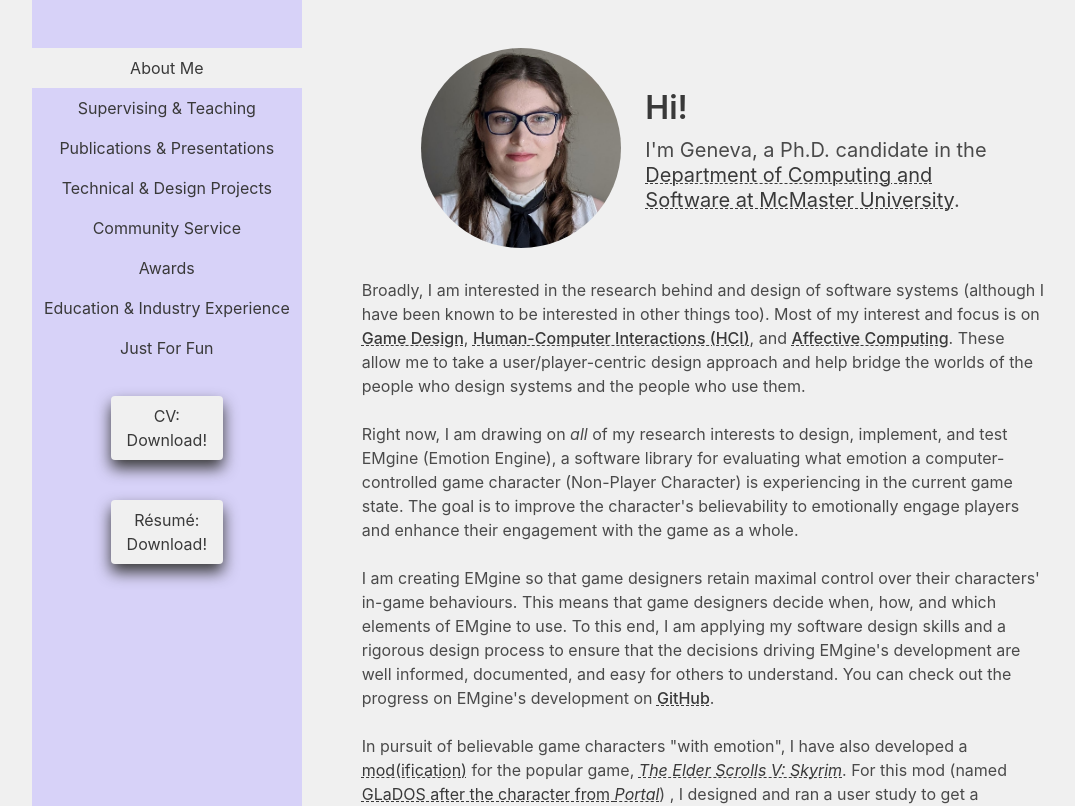
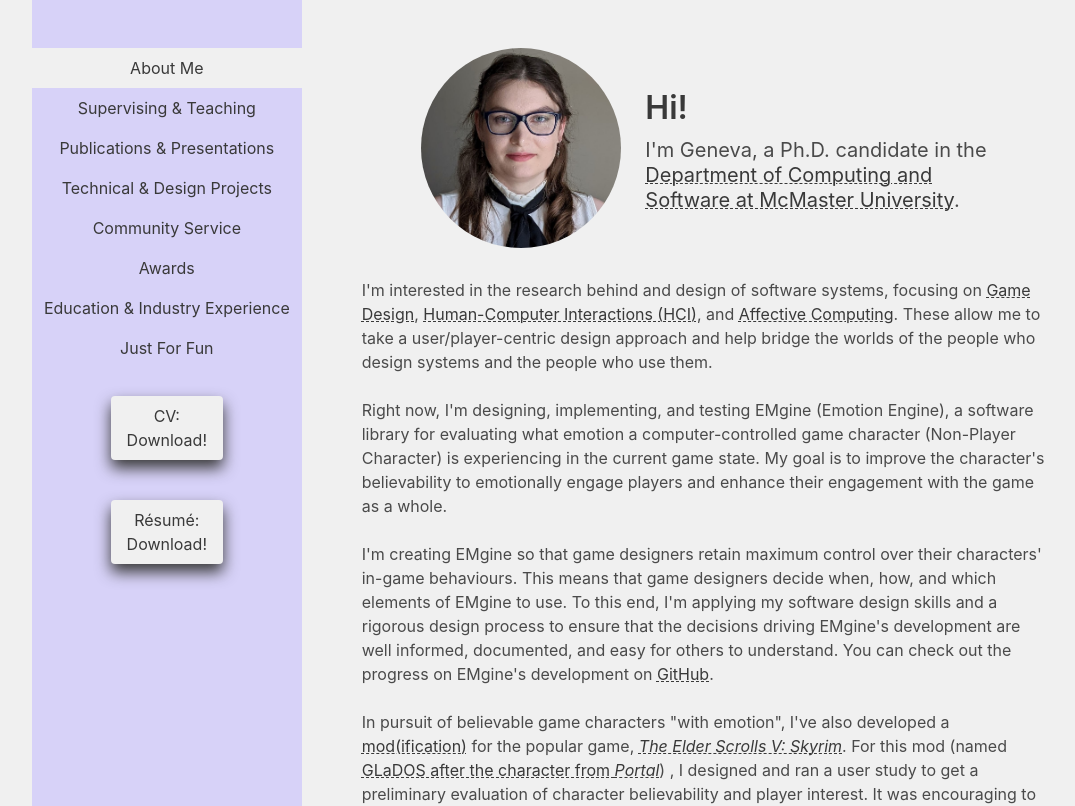
Before and after one commit to GenevaS/website, a Next.js app: page / in a window 1280 px wide. Shown: the top 806 px of the page, without its empty margins (70-1145 px from the left). Built offline with nearby package versions, Linux system fonts and the light colour scheme; some icons are missing.

Commit message:
Revising about me page

```diff
--- a/pages/index.js
+++ b/pages/index.js
@@ -96,15 +96,14 @@ export default function Home( ) {
         <section className='columns'>
           <div className='column px-6'>
             <p className='block px-5'>
-              Broadly, I am interested in the research behind and design of software systems (although
-              I have been known to be interested in other things too). Most of my interest and focus is
-              on <a className="is-link has-text-weight-medium"
+              I'm interested in the research behind and design of software systems, focusing
+              on <a className="is-link"
                     href="https://en.wikipedia.org/wiki/Game_design"
                     target="_blank" rel="noopener noreferrer">Game Design</a>
-              , <a className="is-link has-text-weight-medium"
+              , <a className="is-link"
                     href="https://en.wikipedia.org/wiki/Human%E2%80%93computer_interaction"
                     target="_blank" rel="noopener noreferrer">Human-Computer Interactions (HCI)</a>
-              , and <a className="is-link has-text-weight-medium"
+              , and <a className="is-link"
                    href="https://en.wikipedia.org/wiki/Affective_computing"
                    target="_blank" rel="noopener noreferrer">Affective Computing</a>
               . These allow me to take a user/player-centric design approach and help bridge the worlds
@@ -112,26 +111,26 @@ export default function Home( ) {
             </p>
 
             <p className='block px-5'>
-              Right now, I am drawing on <i>all</i> of my research interests to design, implement, and test
-              EMgine (Emotion Engine), a software library for evaluating what emotion a computer-controlled
-              game character (Non-Player Character) is experiencing in the current game state. The goal
-              is to improve the character's believability to emotionally engage players and enhance their
-              engagement with the game as a whole.
+              Right now, I'm designing, implementing, and testing EMgine (Emotion Engine), a software
+              library for evaluating what emotion a computer-controlled game character (Non-Player
+              Character) is experiencing in the current game state. My goal is to improve the character's
+              believability to emotionally engage players and enhance their engagement with the game as
+              a whole.
             </p>
 
             <p className='block px-5'>
-              I am creating EMgine so that game designers retain maximal control over their characters'
+              I'm creating EMgine so that game designers retain maximum control over their characters'
               in-game behaviours. This means that game designers decide when, how, and which elements of EMgine
-              to use. To this end, I am applying my software design skills and a rigorous design process to
+              to use. To this end, I'm applying my software design skills and a rigorous design process to
               ensure that the decisions driving EMgine's development are well informed, documented, and easy for
               others to understand. You can check out the progress on EMgine's development
-              on <a className="is-link has-text-weight-medium"
+              on <a className="is-link"
                     href="https://github.com/GenevaS/EMgine"
                     target="_blank" rel="noopener noreferrer" aria-label="Go to the EMgine GitHub">GitHub</a>.
             </p>
 
             <p className='block px-5'>
-              In pursuit of believable game characters "with emotion", I have also developed
+              In pursuit of believable game characters "with emotion", I've also developed
               a <a className='is-link'
                    href='https://en.wikipedia.org/wiki/Video_game_modding'
                    target="_blank" rel="noopener noreferrer">mod(ification)</a> for
```
